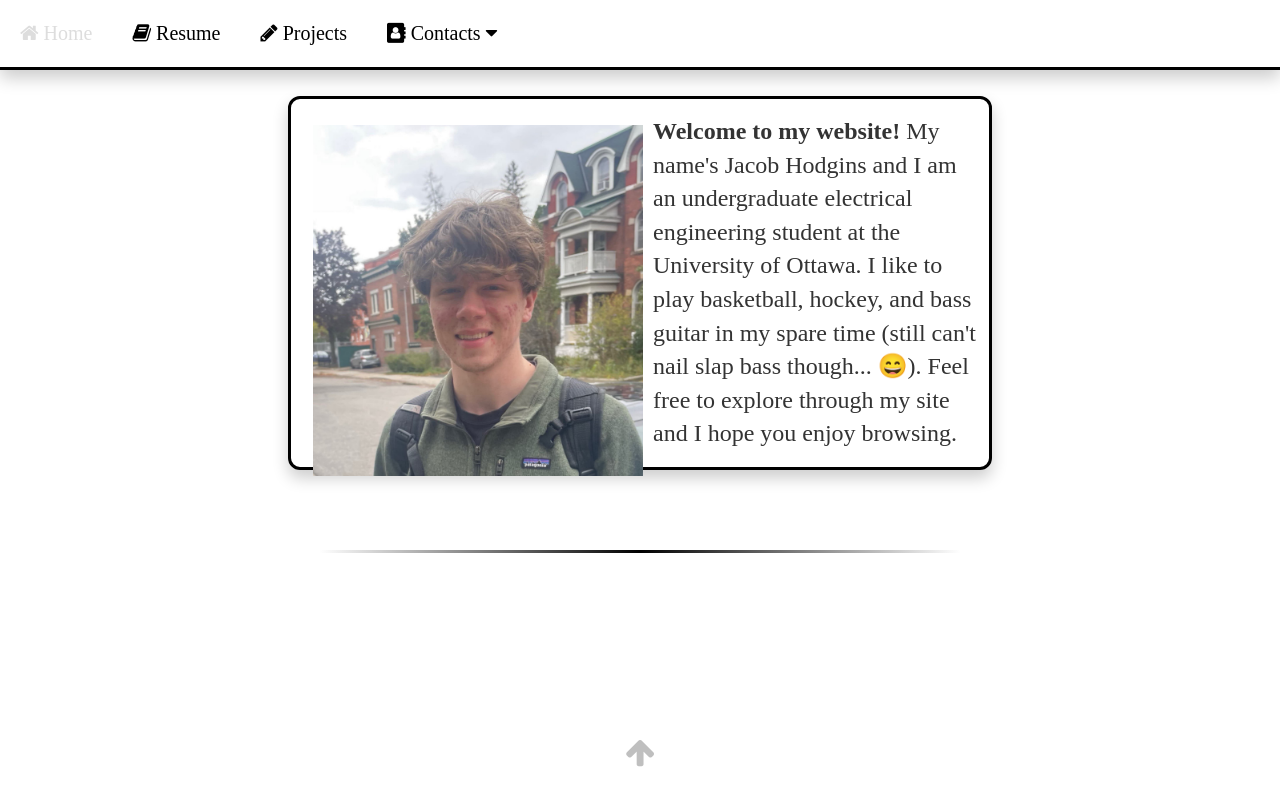
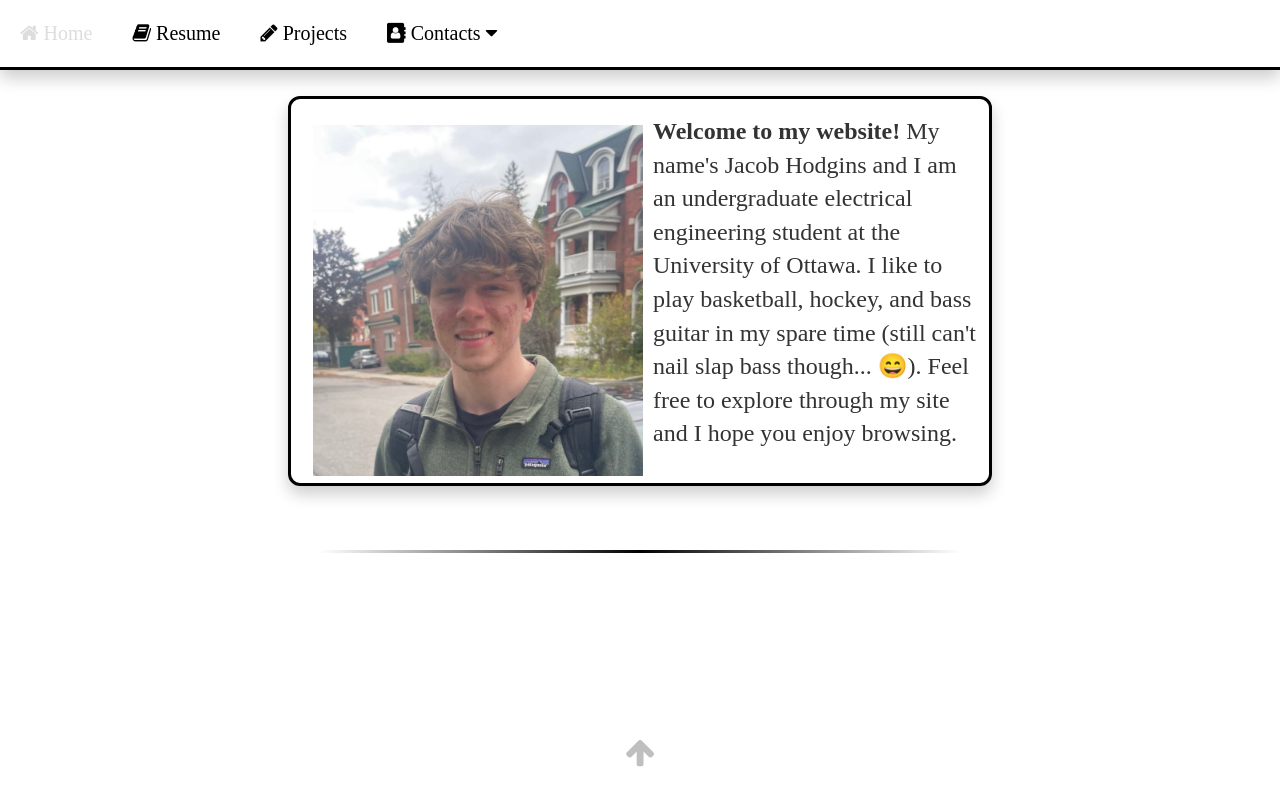
Before and after one commit to JacobHodgins/hodginsjacob, a Jekyll site: the page built from index.html, in a window 1280 px wide. Shown: the top 806 px of the page. Built offline with Jekyll 4.4.1, drawn with Linux system fonts in a browser that asks for light colours; the list of posts is cut into pages by our own code.

Commit message:
Update main.css
increase padding of text box

```diff
--- a/css/main.css
+++ b/css/main.css
@@ -108,7 +108,7 @@ nav.navbar a:active {
 .blurb {
   border-style: solid;
   box-shadow: 0px 8px 16px 0px rgba(0,0,0,0.2);
-  padding: 16px 12px;
+  padding: 16px 12px 32px 12px;  /* top/bottom right/left*/
   border-radius: 12px;
 }
 
```
